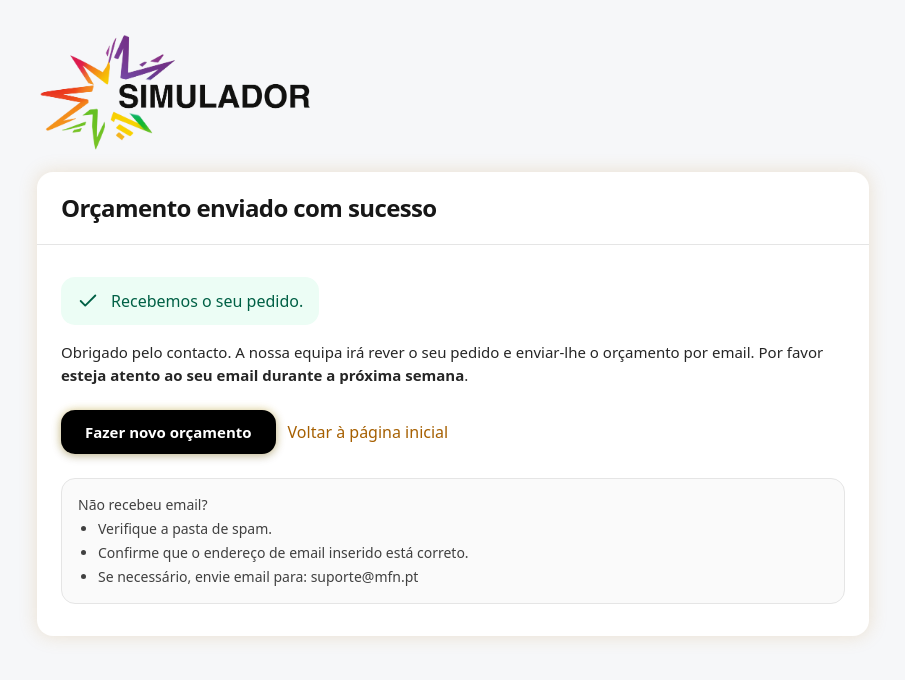
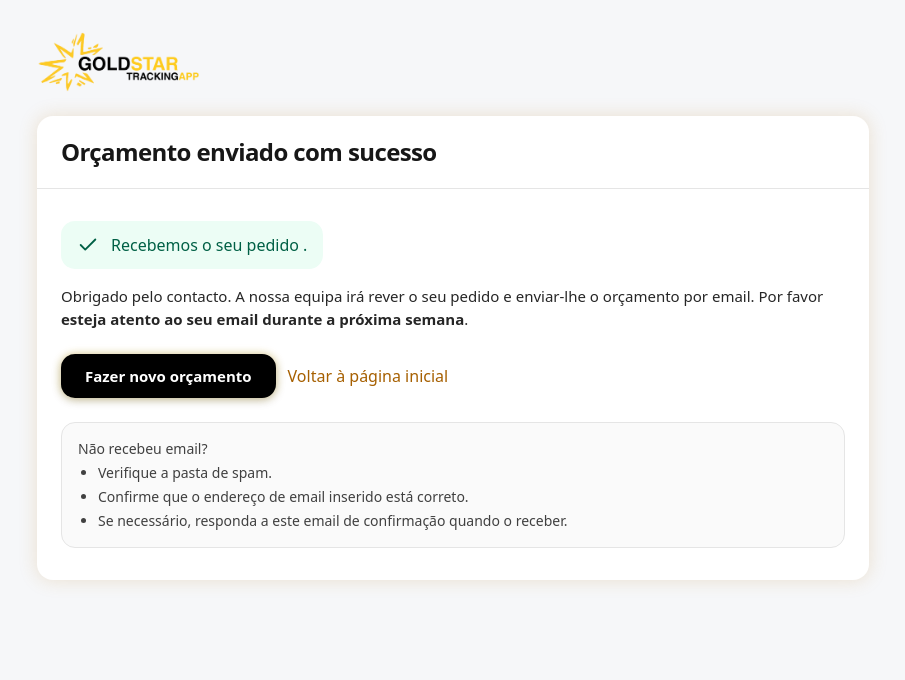
Before and after one commit to hugoc1944/goldstar-tracking-app, a Next.js app in the folder tracking-app/: page /orcamentos/sucesso in a window 1280 px wide. Shown: the top 680 px of the page, without its empty margins (187-1092 px from the left). Built offline with nearby package versions, Linux system fonts and the light colour scheme.

Commit message:
Deploy error fix on orcamentos sucess

```diff
--- a/tracking-app/app/orcamentos/sucesso/page.tsx
+++ b/tracking-app/app/orcamentos/sucesso/page.tsx
@@ -1,31 +1,45 @@
-'use client';
-
 import * as React from 'react';
 import Image from 'next/image';
 import Link from 'next/link';
-import { useSearchParams } from 'next/navigation';
 
-export default function BudgetSuccessPage() {
-  const sp = useSearchParams();
-  const id = sp.get('id');
+// Opt out of static rendering and caching (safe for success pages with query params)
+export const dynamic = 'force-dynamic';
+export const revalidate = 0;
 
+// Tiny client logger to print the id in the browser console (optional)
+function ClientLogger({ id }: { id?: string | null }) {
+  'use client';
   React.useEffect(() => {
     if (id) console.log('[Orçamento enviado] id:', id);
   }, [id]);
+  return null;
+}
 
-  const shortRef = (s?: string | null) => (s ? `#${s.slice(0, 4)}` : '—');
+function shortRef(id?: string | null) {
+  return id ? `#${id.slice(0, 4)}` : '—';
+}
+
+export default function BudgetSuccessPage({
+  searchParams,
+}: {
+  searchParams: { id?: string };
+}) {
+  const id = searchParams?.id ?? null;
 
   return (
     <main className="mx-auto max-w-4xl p-6 md:p-8">
+      {/* optional console.log in client */}
+      <ClientLogger id={id} />
+
       {/* Top bar with logo */}
-      <div className="mb-5 flex items-center gap-4">
+      <div className="mb-6 flex items-center gap-4">
         <Image
-                src="/brand/logo-simulador_dark.png"
-                alt="Goldstar Simulator"
-                width={220}
-                height={48}
-                priority
-                className="h-[120px] w-auto"
+          src="/brand/logo-trackingapp_dark.png"
+          alt="Goldstar"
+          width={260}
+          height={60}
+          priority
+          className="h-[60px] w-auto"
         />
       </div>
 
@@ -43,11 +57,22 @@ export default function BudgetSuccessPage() {
         <div className="px-6 py-8">
           <div className="mb-4 inline-flex items-center gap-3 rounded-xl bg-emerald-50 px-4 py-3 text-emerald-800">
             {/* Check icon */}
-            <svg width="22" height="22" viewBox="0 0 24 24" fill="none" stroke="currentColor"
-                 strokeWidth="2" strokeLinecap="round" strokeLinejoin="round">
+            <svg
+              width="22"
+              height="22"
+              viewBox="0 0 24 24"
+              fill="none"
+              stroke="currentColor"
+              strokeWidth="2"
+              strokeLinecap="round"
+              strokeLinejoin="round"
+            >
               <path d="M20 6L9 17l-5-5" />
             </svg>
-            <span>Recebemos o seu pedido{ id ? <> <span className="opacity-70">({shortRef(id)})</span></> : null }.</span>
+            <span>
+              Recebemos o seu pedido{' '}
+              {id ? <span className="opacity-70">({shortRef(id)})</span> : null}.
+            </span>
           </div>
 
           <p className="text-[15px] text-neutral-800">
@@ -64,7 +89,9 @@ export default function BudgetSuccessPage() {
             >
               Fazer novo orçamento
             </Link>
-            <Link href="https://mfn.pt/" target='_blank' className="text-yellow-700 hover:underline">Voltar à página inicial</Link>
+            <Link href="/" className="text-yellow-700 hover:underline">
+              Voltar à página inicial
+            </Link>
           </div>
 
           <div className="mt-6 rounded-xl border border-neutral-200 bg-neutral-50 p-4 text-sm text-neutral-700">
@@ -72,7 +99,7 @@ export default function BudgetSuccessPage() {
             <ul className="list-disc pl-5 space-y-1">
               <li>Verifique a pasta de spam.</li>
               <li>Confirme que o endereço de email inserido está correto.</li>
-              <li>Se necessário, envie email para: <a href="mailto:suporte@mfn.pt">suporte@mfn.pt</a></li>
+              <li>Se necessário, responda a este email de confirmação quando o receber.</li>
             </ul>
           </div>
         </div>
```
